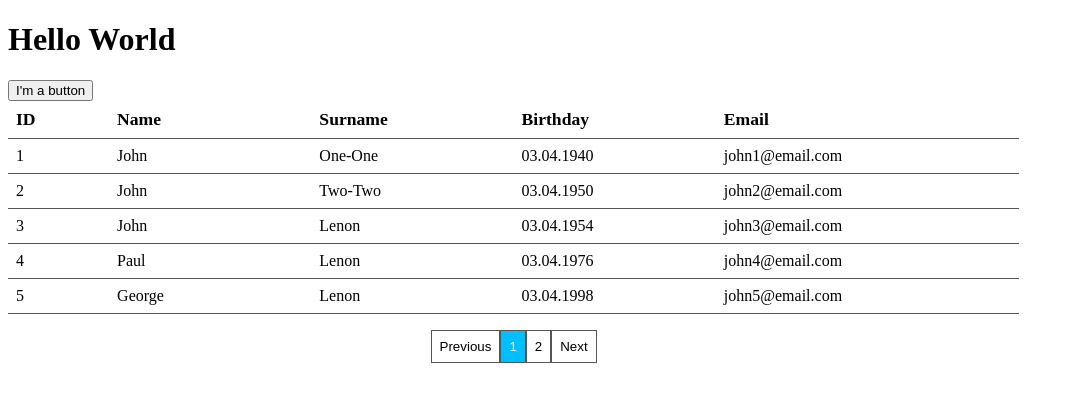
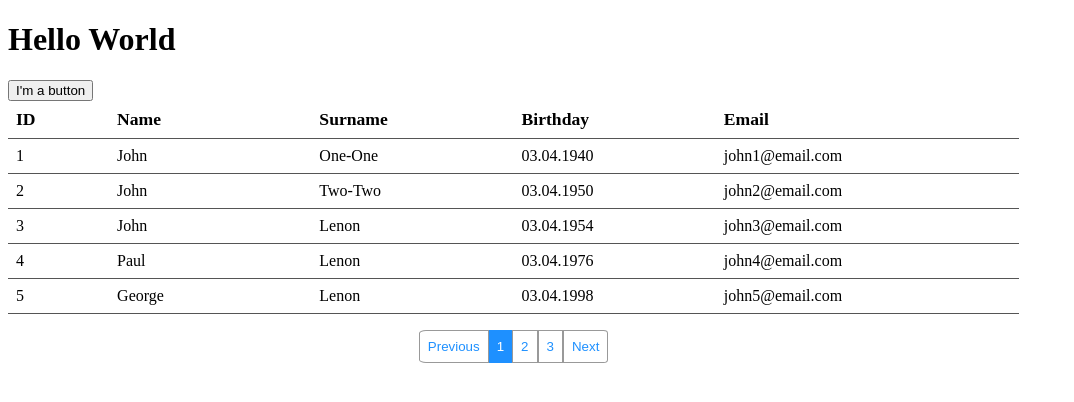
Before and after one commit to mrAnderson90/react_project_001, a React (Create React App) app: page / in a window 1280 px wide. Shown: the top 402 px of the page, without its empty margins (0-1074 px from the left). Built offline with nearby package versions, Linux system fonts and the light colour scheme.

Commit message:
Fix Pagination

```diff
--- a/src/components/Pagination/Pagination.css
+++ b/src/components/Pagination/Pagination.css
@@ -6,11 +6,21 @@
 
 .nav-panel-item {
 	padding: 0.5rem;
-	border: 1px solid #555;
+	border: 1px solid #999;
+	color: dodgerblue;
 	background-color: inherit;
 }
 
 .nav-panel-item.active {
 	color: #fff;
-	background-color: deepSkyBlue;
+	background-color: dodgerblue;
+	border: none;
 }
+
+.nav-panel-item:first-child {
+	border-radius: 10% 0 0 10%;
+}
+
+.nav-panel-item:last-child {
+	border-radius: 0 10% 10% 0;
+}
--- a/src/components/Pagination/Pagination.jsx
+++ b/src/components/Pagination/Pagination.jsx
@@ -4,7 +4,7 @@ import cn from 'classnames';
 import './Pagination.css';
 
 export default function Pagination({ pageCount, activePage, setActive }) {
-  const count = _.range(1, pageCount);
+  const count = _.range(1, pageCount + 1);
 
   const isActive = (id) => id === activePage;
   const navItemStyle = (id) => cn('nav-panel-item', { active: isActive(id) });
```
